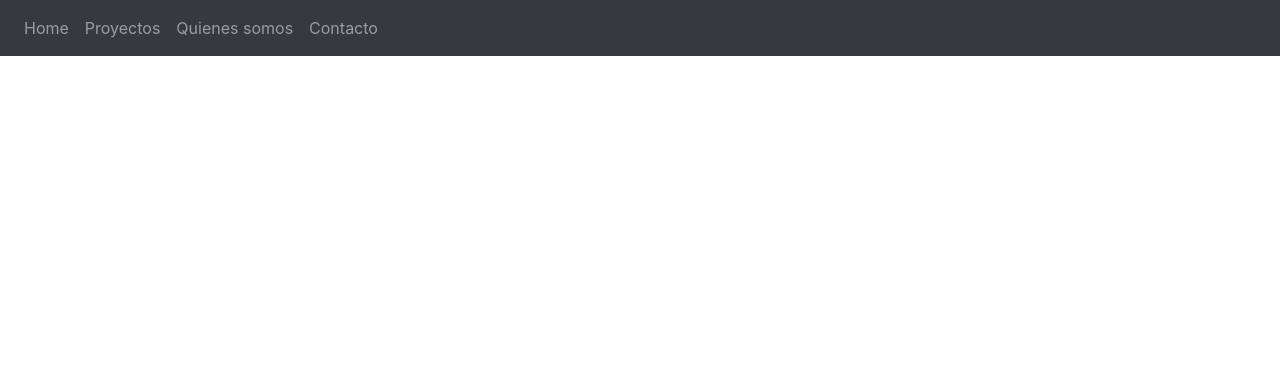
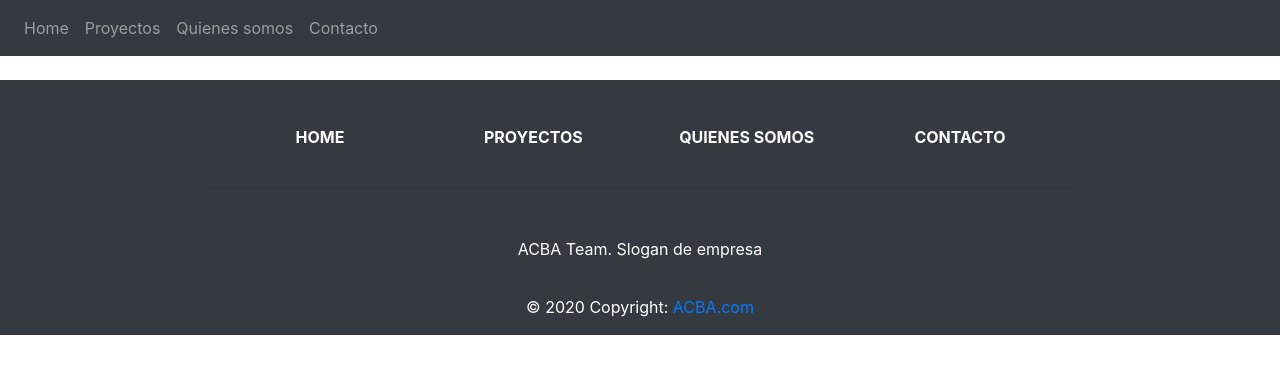
Before and after one commit to ricardoangelbustos/ACBA-Bootstrap, a plain HTML site: page contact.html in a window 1280 px wide. Drawn offline with nearby package versions, Linux system fonts and the light colour scheme.

Commit message:
Agregado mismo footer a todas las paginas

```diff
--- a/contact.html
+++ b/contact.html
@@ -4,7 +4,7 @@
     <meta charset="UTF-8">
     <meta name="viewport" content="width=device-width, initial-scale=1.0, shrink-to-fit=no">
     <meta http-equiv="X-UA-Compatible" content="ie=edge">
-    <title>Document</title>
+    <title>Contacto</title>
     <!--Hoja css de Bootstrap-->
     <link rel="stylesheet" href="https://stackpath.bootstrapcdn.com/bootstrap/4.4.1/css/bootstrap.min.css" integrity="sha384-Vkoo8x4CGsO3+Hhxv8T/Q5PaXtkKtu6ug5TOeNV6gBiFeWPGFN9MuhOf23Q9Ifjh" crossorigin="anonymous">
     <link rel="stylesheet" href="css/contact.css">
@@ -27,7 +27,45 @@
         </ul>
     </nav>
 
-
+    <br>
+    <div class="container-fluid bg-dark col-md-12">
+        <footer class="page-footer font-small">
+            <div class="row text-center d-flex justify-content-center pt-5 mb-3">
+                <div class="col-md-2 mb-3">
+                    <h6 class="text-uppercase font-weight-bold">
+                        <a class="text-white" href="home.html">Home</a>
+                    </h6>
+                </div>
+                <div class="col-md-2 mb-3">
+                    <h6 class="text-uppercase font-weight-bold">
+                        <a class="text-white" href="projects.html">Proyectos</a>
+                    </h6>
+                </div>
+                <div class="col-md-2 mb-3">
+                    <h6 class="text-uppercase font-weight-bold">
+                        <a class="text-white" href="about.html">Quienes somos</a>
+                    </h6>
+                </div>
+                <div class="col-md-2 mb-3">
+                    <h6 class="text-uppercase font-weight-bold">
+                        <a class="text-white" href="contact.html">Contacto</a>
+                    </h6>
+                </div>
+            </div>
+            <hr class="rgba-white-light" style="margin: 0 15%;">
+            <div class="row d-flex text-center justify-content-center mb-md-0 mb-4">
+                <div class="col-md-8 col-12 mt-5 text-white">
+                    <p style="line-height: 1.7rem">
+                        ACBA Team. Slogan de empresa
+                    </p>
+                </div>
+            </div>
+            <hr class="clearfix d-md-none rgba-white-light" style="margin: 10% 15% 5%;">
+            <div class="footer-copyright text-center py-3 text-white">© 2020 Copyright:
+                <a href="index.html">ACBA.com</a>
+            </div>
+        </footer>
+    </div>
 
 
     <!--Scripts de Bootstrap-->
```
Also changed, not shown: home.html (+40 -1 lines), projects.html (+40 -2 lines).
